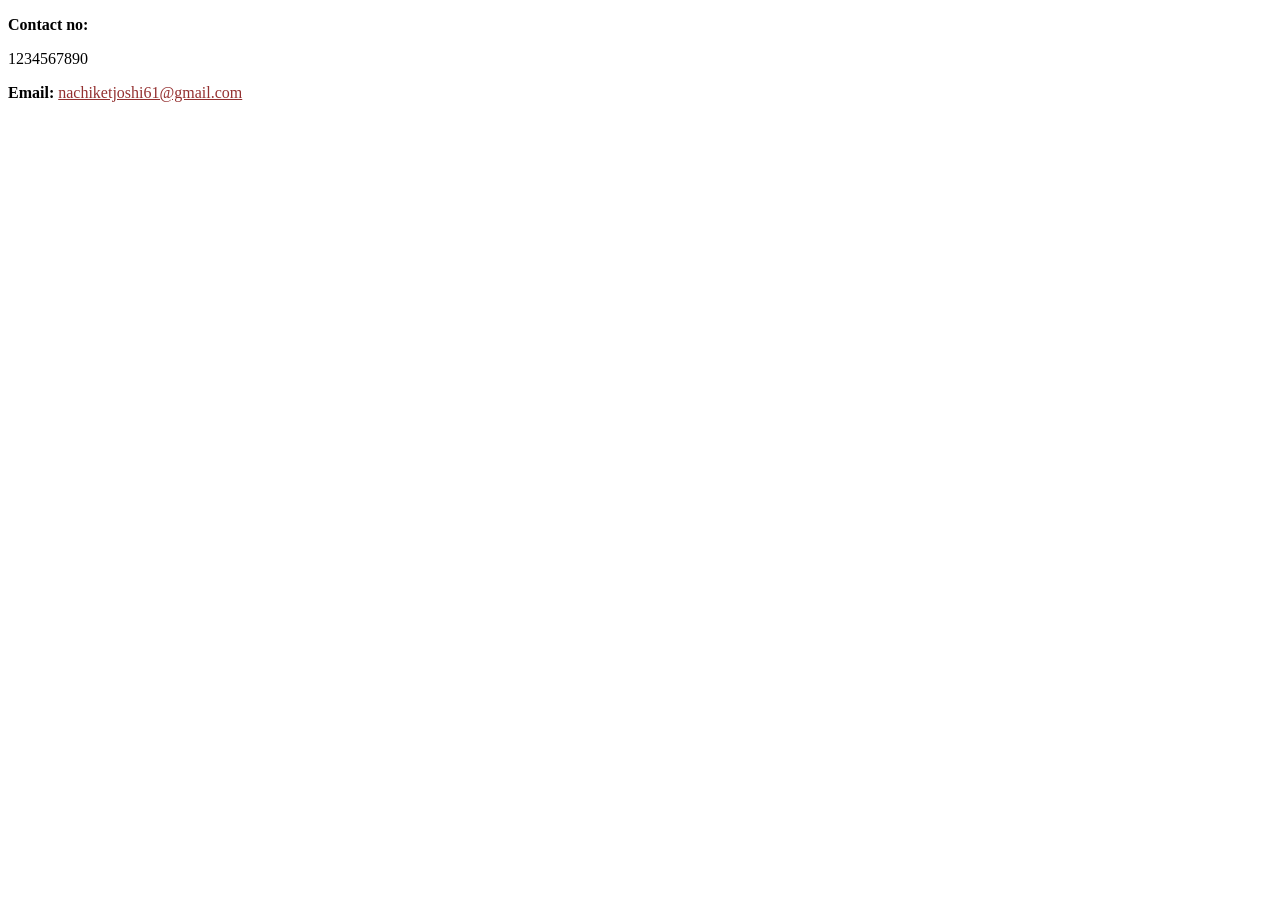
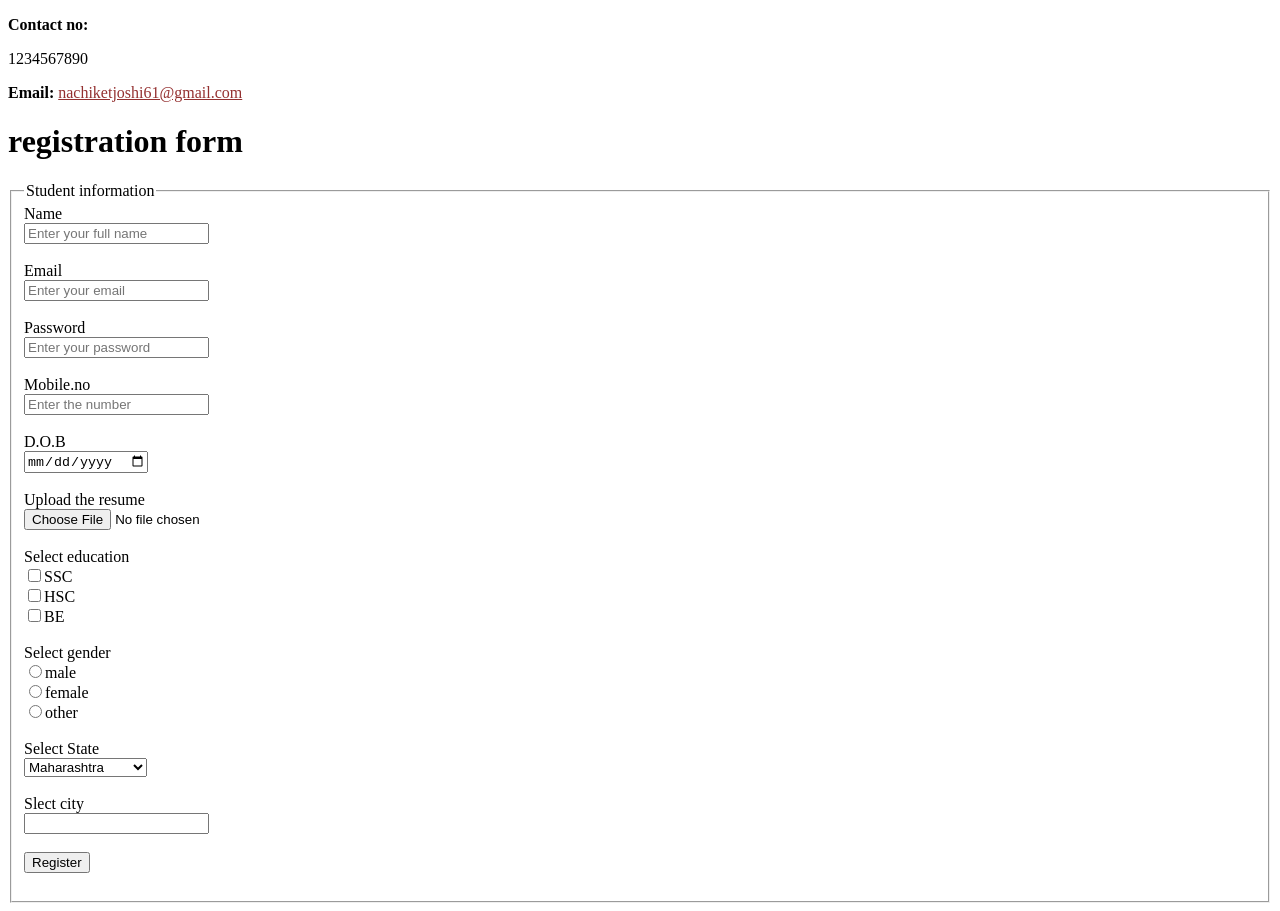
Before and after one commit to nachiketjoshi19/Resume, a plain HTML site: page Resume/contact.html in a window 1280 px wide. Before the commit the page ends 800 px from the top, so only its background shows below. Drawn offline with Linux system fonts and the light colour scheme.

Commit message:
form added

```diff
--- a/Resume/contact.html
+++ b/Resume/contact.html
@@ -1,16 +1,92 @@
 <!DOCTYPE html>
 <html lang="en">
+
 <head>
     <meta charset="UTF-8" />
     <meta name="viewport" content="width=device-width, initial-scale=1.0" />
     <link rel="stylesheet" type="text/css" href="css/style.css">
     <title>Contact</title>
 </head>
+
 <body>
     <p> <b>Contact no:</b>
         <p>1234567890</p>
         <b>Email:</b>
         <a href="mailto:nachiketjoshi61@gmail.com">nachiketjoshi61@gmail.com</a>
     </p>
+    <h1>registration form</h1>
+    <form>
+        <fieldset>
+            <legend>Student information </legend>
+            <label>Name</label><br>
+            <input type="text" placeholder="Enter your full name"><br>
+            <br>
+
+            <label>Email</label><br>
+            <input type="email" placeholder="Enter your email" required><br>
+            <br>
+
+            <label>Password</label><br>
+            <input type="password" placeholder="Enter your password"><br>
+            <br>
+
+            <label>Mobile.no</label><br>
+            <input type="number" placeholder="Enter the number"><br>
+            <br>
+
+            <label>D.O.B</label><br>
+            <input type="date" placeholder="Choose the date"><br>
+            <br>
+
+            <label>Upload the resume</label><br>
+            <input type="file" placeholder="Upload resume"><br>
+            <br>
+
+            <label>Select education</label><br>
+            <input type="checkbox">SSC <br>
+            <input type="checkbox">HSC <br>
+            <input type="checkbox">BE <br>
+            <br>
+
+            <label>Select gender</label><br>
+            <input type="radio">male <br>
+            <input type="radio">female <br>
+            <input type="radio">other <br>
+            <br>
+
+            <label>Select State</label><br>
+            <select>
+            <option>Maharashtra</option>
+            <option>Goa</option>
+            <option>Madhya Pradesh</option>
+            <option>Assam</option>
+            <option>Bihar</option>
+            <option>Gujrat</option>
+            <option>Uttar Pradesh</option>
+            <option>bihar</option>
+            </select>
+            <br>
+            <br>
+
+            <label>Slect city</label><br>
+            <input type="text" list="city">
+            <datalist id="city">
+            <option>Pune</option>
+            <option>Mumbai</option>
+            <option>Nashik</option>
+            <option>ratnagiri</option>
+            <option>devgad</option>
+            <option>Nagpur</option>
+            <option>Chandrapur</option>
+            </datalist>
+            <br>
+            <br>
+
+            <input type="submit" value="Register"><br>
+            <br>
+
+        </fieldset>
+    </form>
 </body>
+
 </html>
```
Lines whose indentation alone changed are shown as unchanged.
